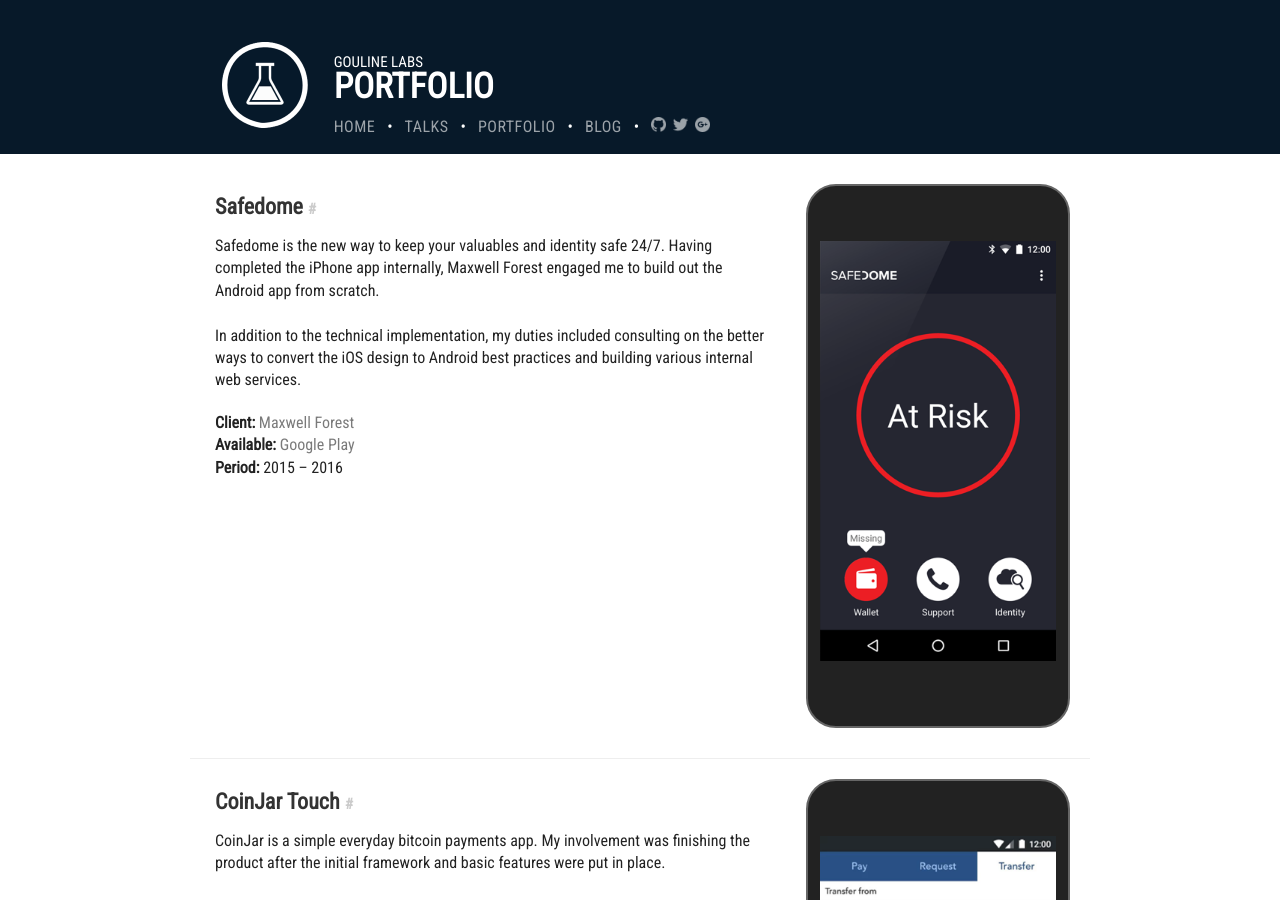
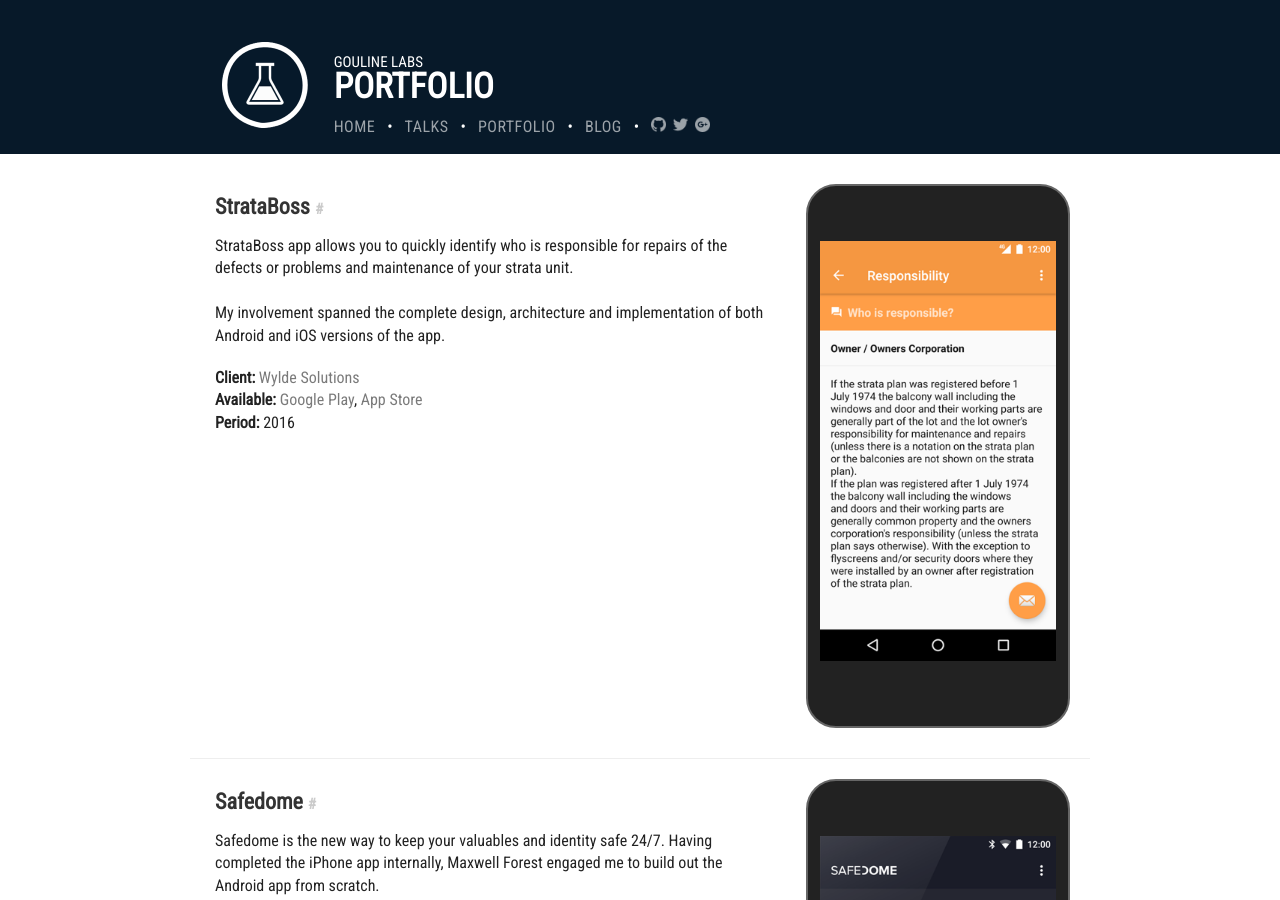
Before and after one commit to gouline/gouline.github.io, a Jekyll site: the page built from portfolio.html, in a window 1280 px wide and 900 px high. Built offline with Jekyll 4.4.1, drawn with Linux system fonts in a browser that asks for light colours; nearby versions of some CDN libraries.

Commit message:
Add StrataBoss to portfolio

```diff
--- a/_data/portfolio.yml
+++ b/_data/portfolio.yml
@@ -1,3 +1,23 @@
+- title: StrataBoss
+  anchor: strataboss
+  description: >
+    StrataBoss app allows you to quickly identify who is responsible for repairs
+    of the defects or problems and maintenance of your strata unit.
+    <br/><br/>
+    My involvement spanned the complete design, architecture and implementation
+    of both Android and iOS versions of the app.
+  company:
+    name: Wylde Solutions
+    url: http://wyldesolutions.com/
+  date: 2016
+  links:
+    - title: Google Play
+      url: https://play.google.com/store/apps/details?id=au.com.strataboss
+
+    - title: App Store
+      url: https://itunes.apple.com/us/app/strataboss/id1164902456?mt=8
+  screenshot_url: strataboss.png
+
 - title: Safedome
   anchor: safedome
   description: >
```
Also changed, not shown: assets/portfolio/strataboss.png (added).
